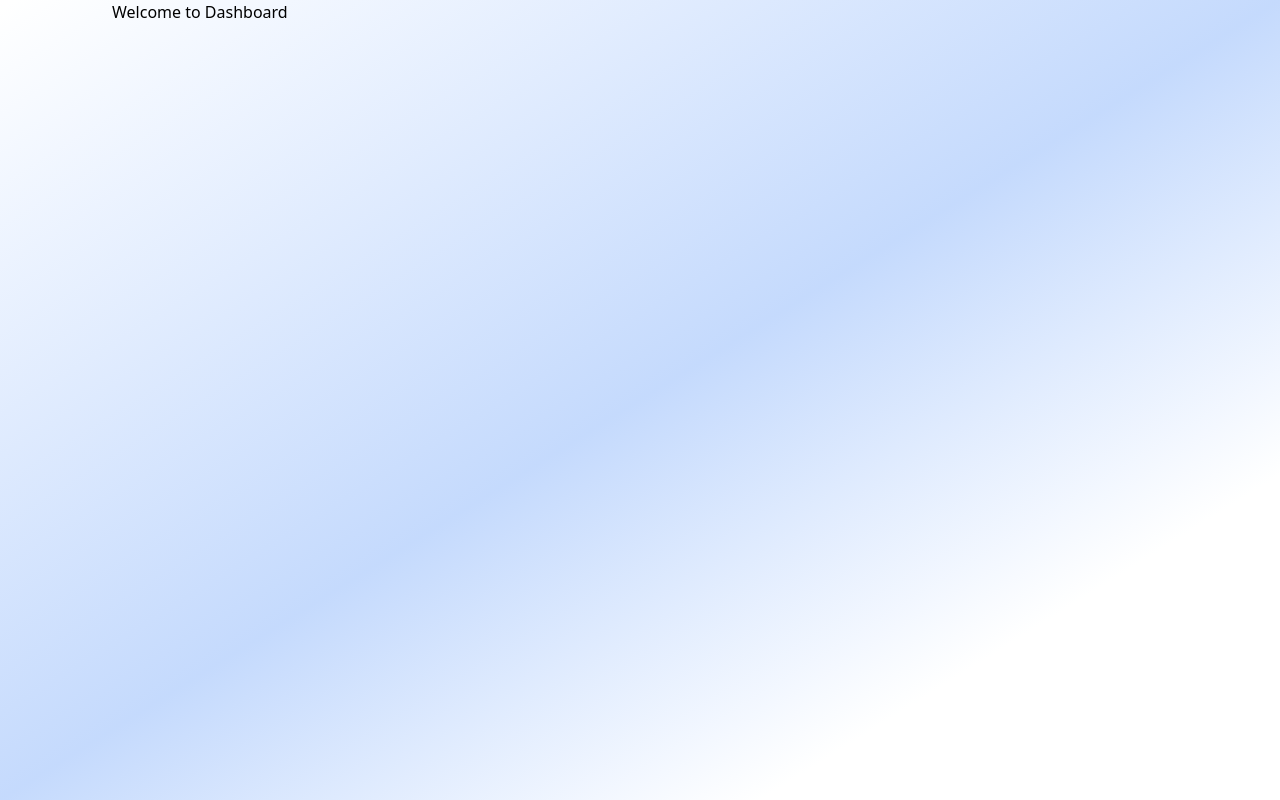
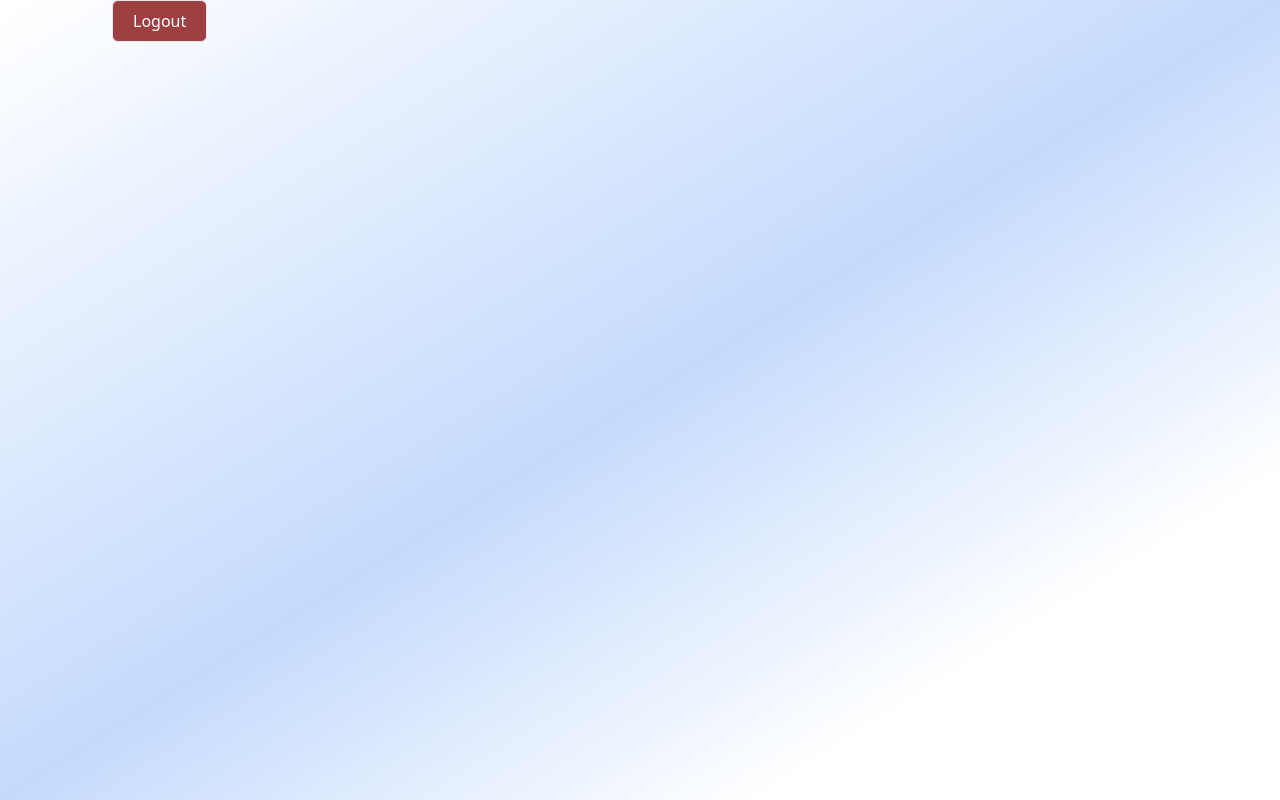
Before and after one commit to yasir5405/typescript-frontend-second-brain, a React (Vite) app: page /dashboard in a window 1280 px wide. Built offline with nearby package versions, Linux system fonts and the light colour scheme.

Commit message:
add logout button to dashboard

```diff
--- a/src/components/ui/Button.tsx
+++ b/src/components/ui/Button.tsx
@@ -6,8 +6,9 @@ import { Loader2Icon } from "lucide-react";
 export const ButtonVariants = cva("transition-all", {
   variants: {
     variant: {
-      primary: "bg-indigo-500 text-white font-medium",
-      secondary: "bg-blue-100 text-indigo-600 font-medium",
+      primary: "bg-indigo-500 text-white",
+      secondary: "bg-blue-100 text-indigo-600",
+      destructive: "bg-[#9E4042] text-white",
     },
     size: {
       sm: "text-sm px-3 py-1",
@@ -24,7 +25,7 @@ export const ButtonVariants = cva("transition-all", {
 export interface ButtonProps
   extends React.ButtonHTMLAttributes<HTMLButtonElement>,
     VariantProps<typeof ButtonVariants> {
-  variant?: "primary" | "secondary";
+  variant?: "primary" | "secondary" | "destructive";
   size?: "sm" | "md" | "lg";
   text?: string;
   className?: string;
@@ -56,7 +57,7 @@ const Button = forwardRef<HTMLButtonElement, ButtonProps>(
         ref={ref}
         type={onClick ? "button" : "submit"}
         className={cn(
-          "flex items-center justify-center !cursor-pointer gap-2 border rounded-full z-40",
+          "flex items-center justify-center !cursor-pointer gap-2 border rounded-full z-40 font-medium",
           ButtonVariants({ variant, size }),
           loading &&
             "cursor-not-allowed border-neutral-200 bg-neutral-100 text-neutral-400 outline-none",
--- a/src/pages/Dashboard.tsx
+++ b/src/pages/Dashboard.tsx
@@ -1,5 +1,22 @@
+import { useNavigate } from "react-router-dom";
+import { Button } from "../components";
+
 const Dashboard = () => {
-  return <div>Welcome to Dashboard</div>;
+  const navigate = useNavigate();
+
+  const logoutHandler = () => {
+    localStorage.removeItem("token");
+    navigate("/login");
+  };
+
+  return (
+    <Button
+      variant="destructive"
+      className="rounded-md"
+      text="Logout"
+      onClick={logoutHandler}
+    />
+  );
 };
 
 export default Dashboard;
--- a/src/pages/Login.tsx
+++ b/src/pages/Login.tsx
@@ -50,7 +50,7 @@ const Login = () => {
       style={{ fontFamily: "Geist Sans, sans-serif " }}
     >
       {/* Left Div/Form */}
-      <main className="h-full w-full md:w-[50%] flex flex-col md:pl-10 md:pr-44 md:py-8 py-6 px-3">
+      <main className="h-full w-full lg:w-[50%] flex flex-col md:pl-10 lg:pr-44 md:py-8 py-6 px-3">
         <div className="h-full w-full flex flex-col gap-1 md:gap-3">
           {/* Logo Div */}
           <div className="w-full py-5 gap-5 flex flex-col justify-between items-start">
@@ -180,7 +180,7 @@ const Login = () => {
       </main>
 
       {/* Right Div */}
-      <div className="h-full w-[50%] hidden md:flex flex-col items-center justify-center gap-7 overflow-hidden relative">
+      <div className="h-full w-[50%] hidden lg:flex flex-col items-center justify-center gap-7 overflow-hidden relative">
         {/* First */}
         <svg
           width="1595"
```
